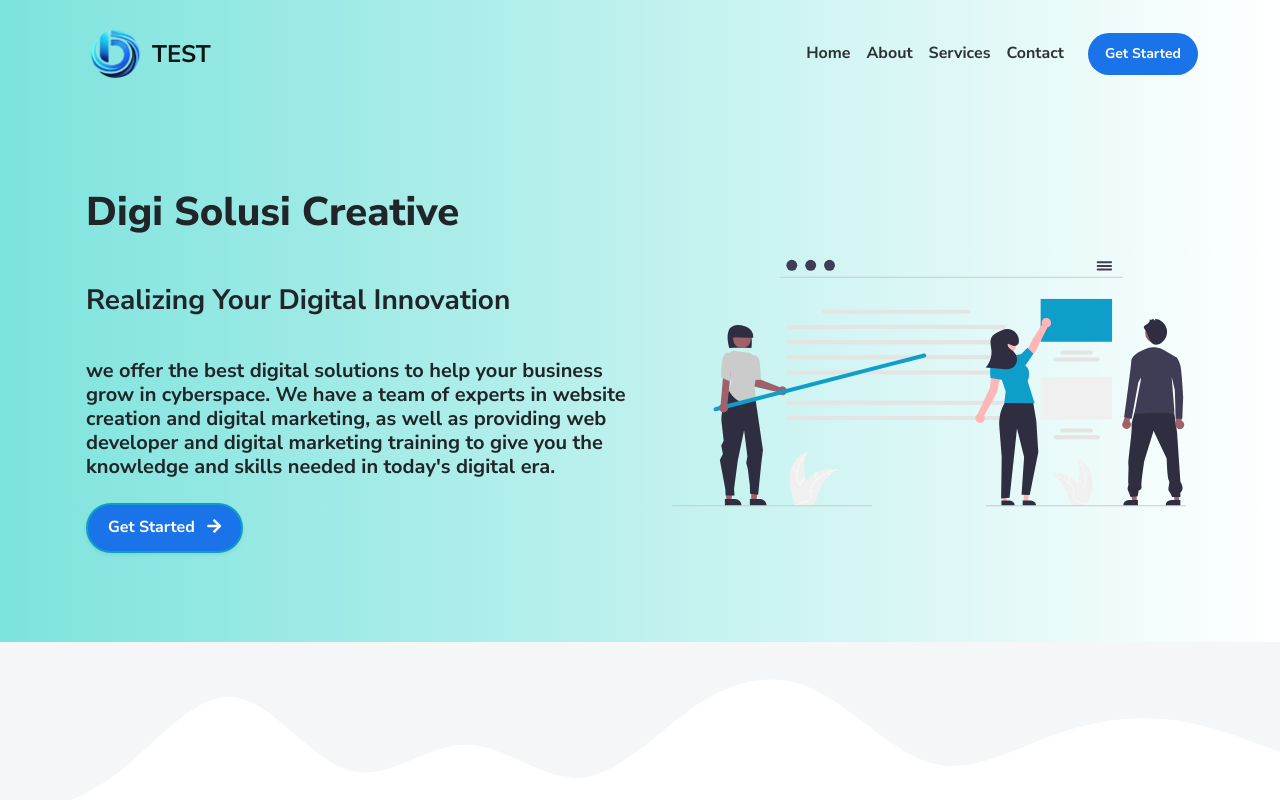
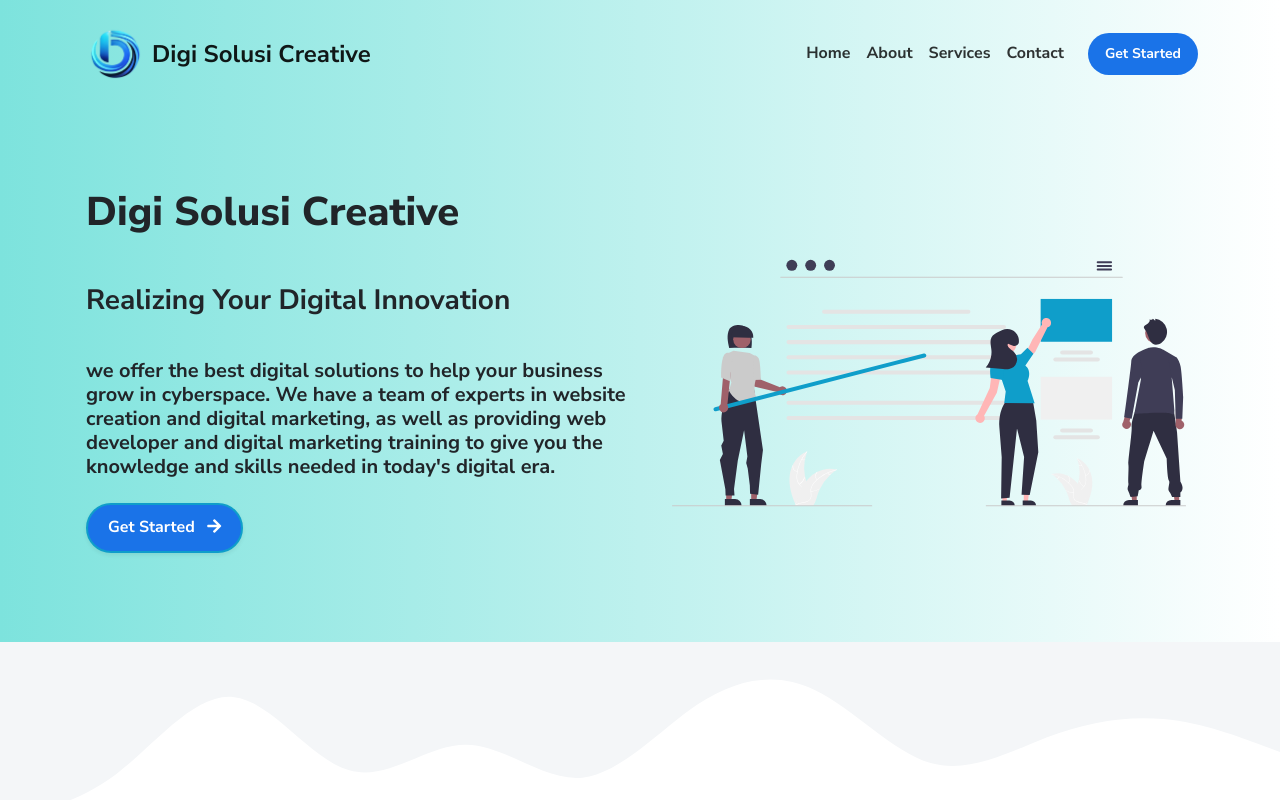
Before and after one commit to haykaljoban/Digi-Solusi-Creative, a plain HTML site: page index.html in a window 1280 px wide. Shown: the top 800 px of the page. Drawn offline with Linux system fonts and the light colour scheme.

Commit message:
Update Main

```diff
--- a/index.html
+++ b/index.html
@@ -34,7 +34,7 @@
       <nav class="navbar navbar-expand-lg navbar-light bg-light" id="header-nav" role="navigation">
         <div class="container">
         <img src="./images/illustrations/logo.png" alt="DigiSolusi Logo" class="logo">
-          <a class="link-dark navbar-brand site-title mb-0" href="#">TEST</a>
+          <a class="link-dark navbar-brand site-title mb-0" href="#">Digi Solusi Creative</a>
           <button class="navbar-toggler" type="button" data-bs-toggle="collapse" data-bs-target="#navbarSupportedContent" aria-controls="navbarSupportedContent" aria-expanded="false" aria-label="Toggle navigation"><span class="navbar-toggler-icon"></span></button>
           <div class="collapse navbar-collapse" id="navbarSupportedContent">
             <ul class="navbar-nav ms-auto me-2">
```
